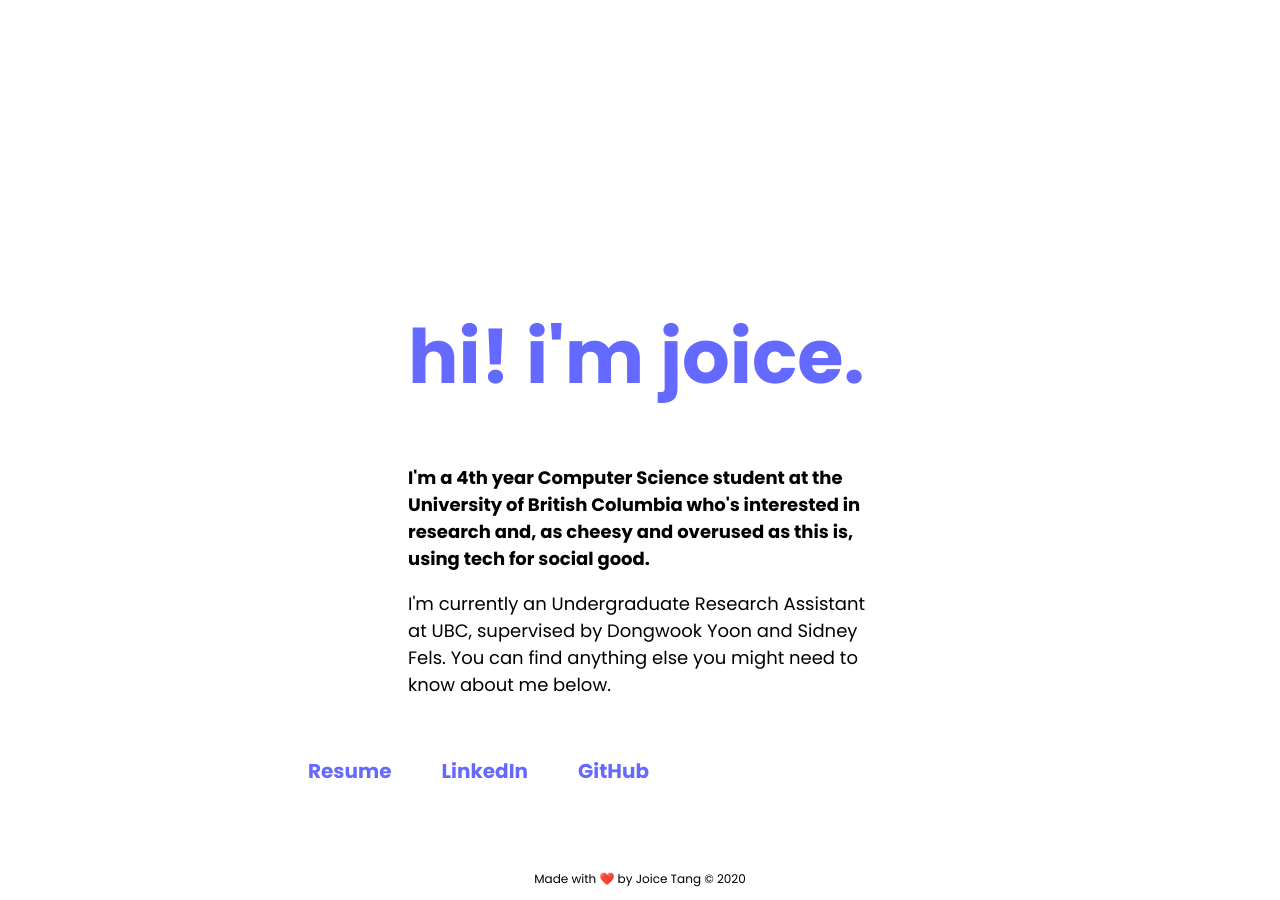
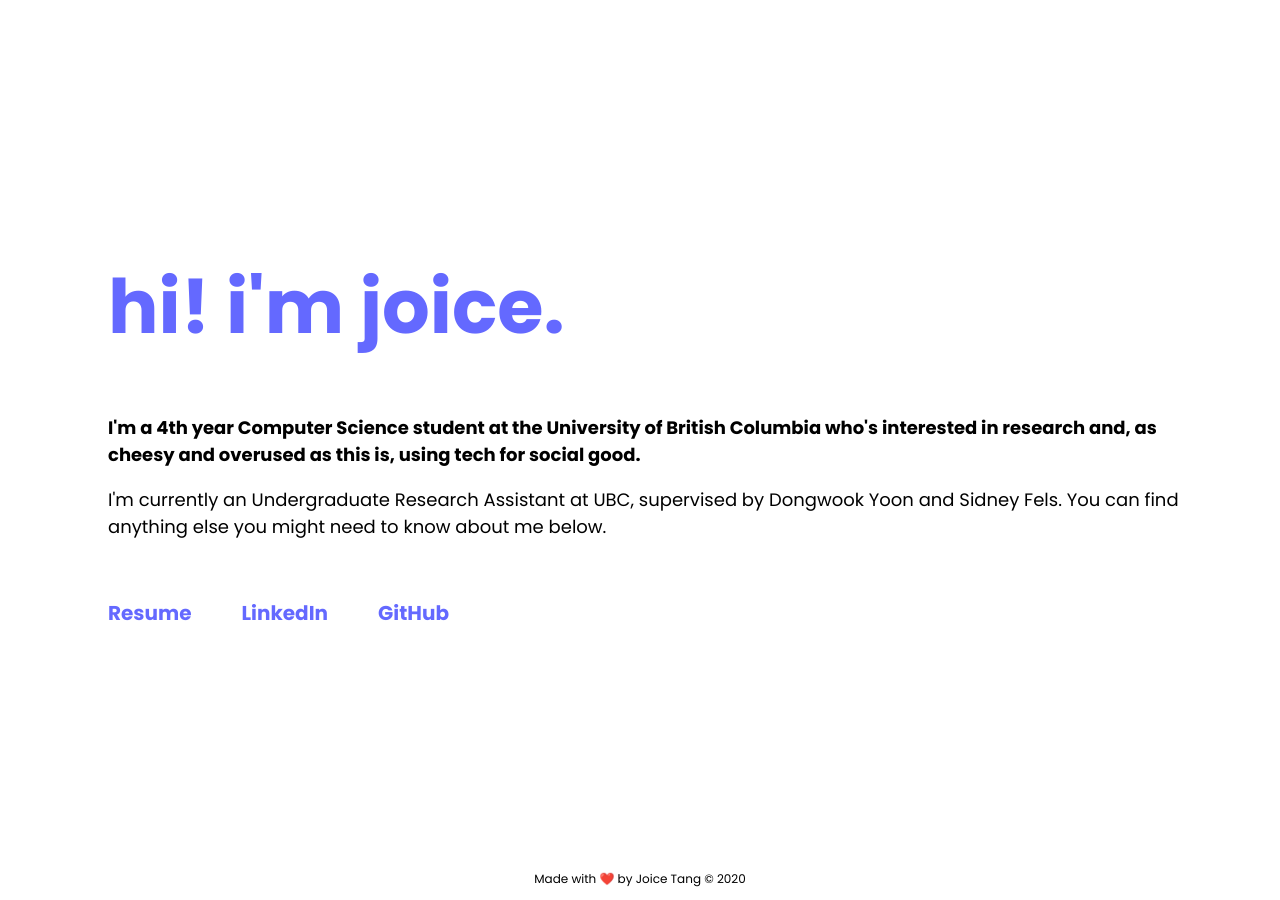
Before and after one commit to joitng/joitng.github.io, a Jekyll site: the page built from index.html, in a window 1280 px wide. Built offline with Jekyll 4.4.1, drawn with Linux system fonts in a browser that asks for light colours.

Commit message:
Resizing fixes

```diff
--- a/_sass/main.scss
+++ b/_sass/main.scss
@@ -57,11 +57,10 @@ h4 {
 #links {
     display: flex;
     margin-top: 40px;
+}
 
-
-    .main-links {
-        margin-right: 50px;
-    }
+.main-links {
+    margin-right: 50px;
 }
 
 footer {
@@ -77,9 +76,21 @@ footer {
 }
 
 @media (max-width: 1280px) {
-    #intro {
+    #header {
         margin-left: 100px;
         margin-right: 100px;
-        margin-top: 250px;
     }
 }
+
+@media (max-width: 1100px) {
+    #header {
+        margin-left: 50px;
+        margin-right: 50px;
+    }
+}
+
+@media (max-width: 800px) {
+    a {
+        font-size: 30px;
+    }
+}
--- a/index.html
+++ b/index.html
@@ -12,8 +12,8 @@ title: Joice Tang 🌻
     </div>
 
     <div id="links">
-        <a class="main-links" href="/assets/resume.pdf">Resume</a>
-        <a class="main-links" href="https://www.linkedin.com/in/joiceyhtang/">LinkedIn</a>
-        <a class="main-links" href="https://github.com/joitng">GitHub</a>
+        <a class="main-links" target="_blank" href="/assets/resume.pdf">Resume</a>
+        <a class="main-links" target="_blank" href="https://www.linkedin.com/in/joiceyhtang/">LinkedIn</a>
+        <a class="main-links" target="_blank" href="https://github.com/joitng">GitHub</a>
     </div>
 </div>
```
Also changed, not shown: 4 other files.
